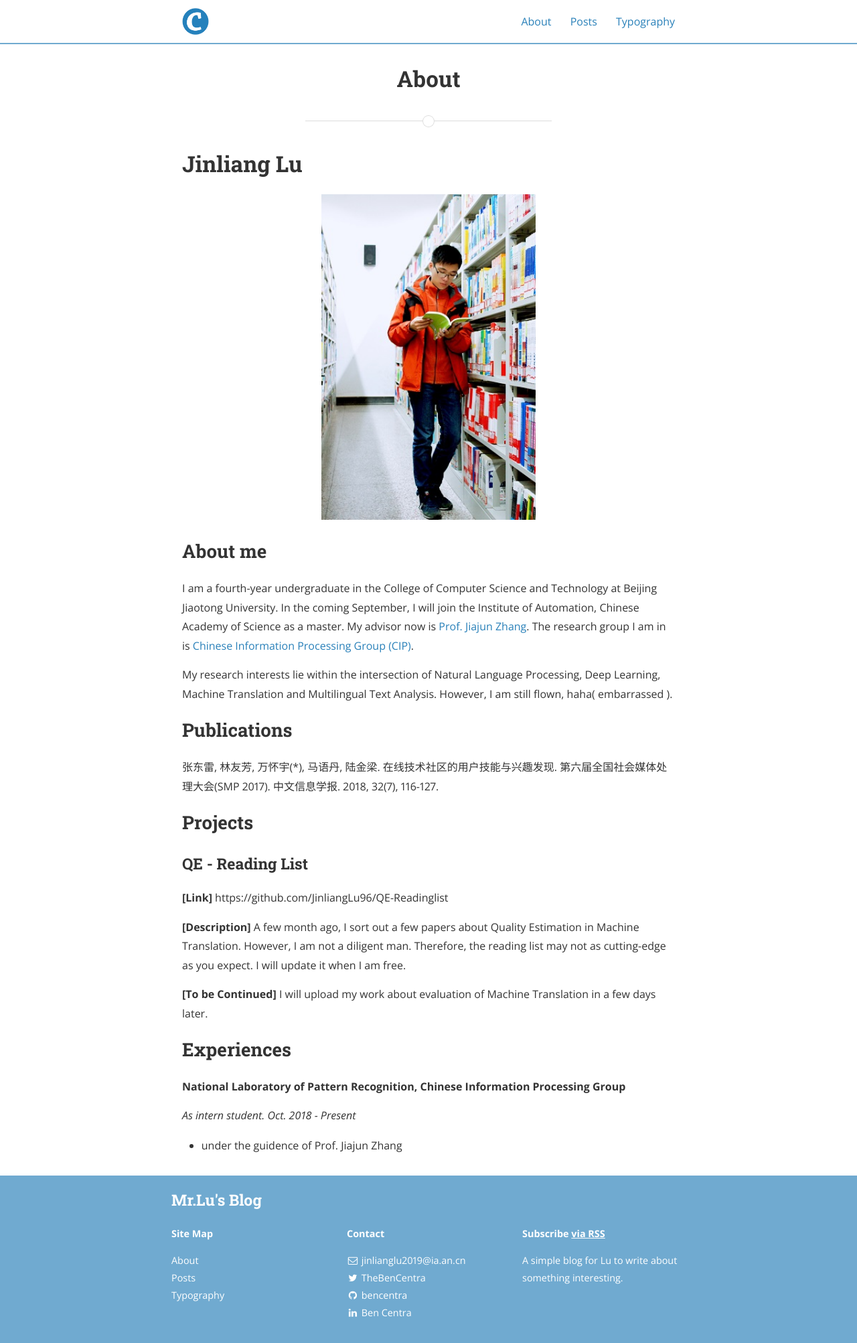
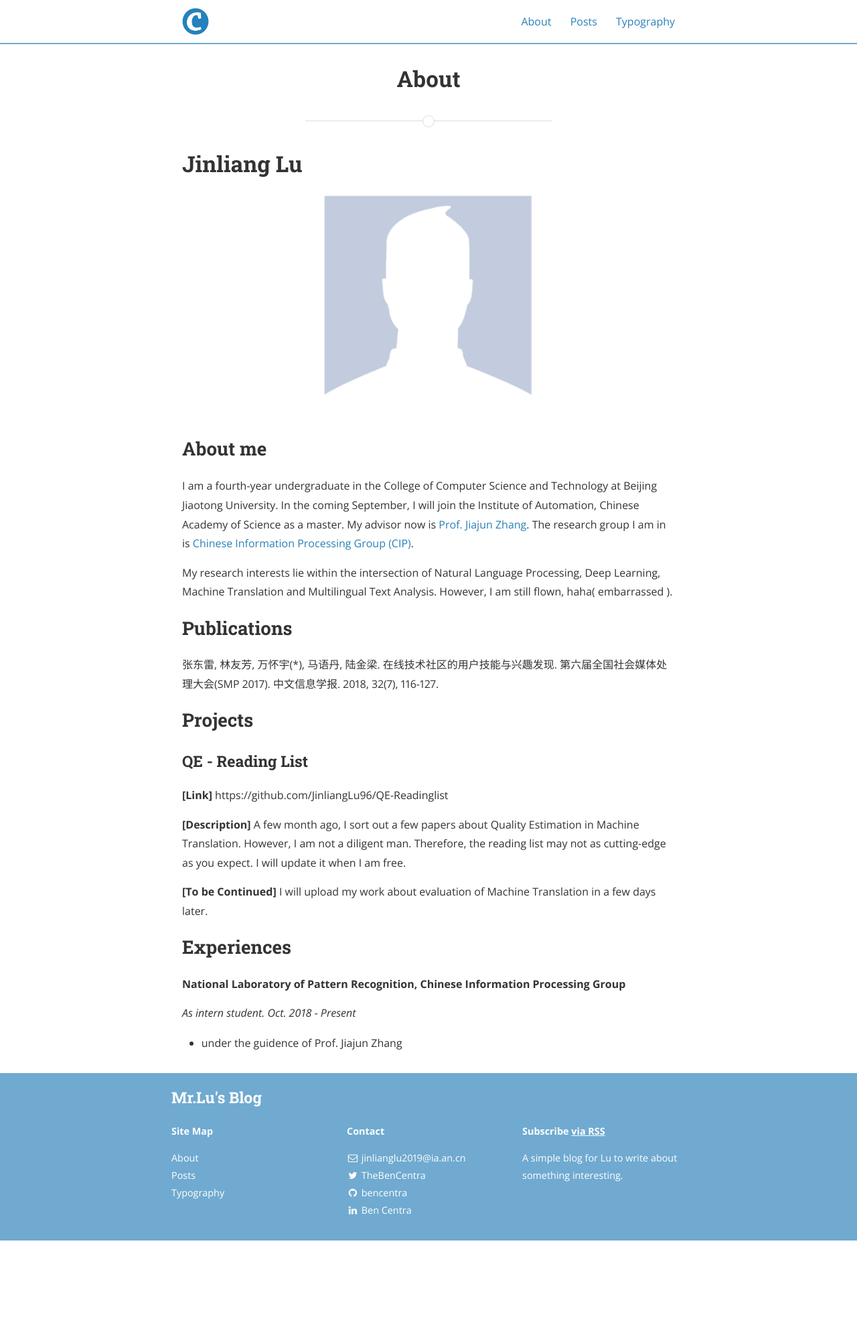
Before and after one commit to JinliangLu96/JinliangLu96.github.io, a Jekyll site: the page built from about.md, in a window 1280 px wide. Shown: the whole page at 67% size. Built offline with Jekyll 4.4.1, drawn with Linux system fonts in a browser that asks for light colours; nearby versions of some CDN libraries; after the commit the page ends 1852 px from its top, so only the background shows below that.

Commit message:
Update about.md

```diff
--- a/about.md
+++ b/about.md
@@ -6,7 +6,7 @@ permalink: /about/
 
 # **Jinliang Lu**
 
-<img src="{{ site.baseurl }}/assets/Jinliang.jpg" title="Profile Picture" class="profile">
+<img src="{{ site.baseurl }}/assets/profile-placeholder.gif" title="Profile Picture" class="profile">
 
 ## About me
 
```
